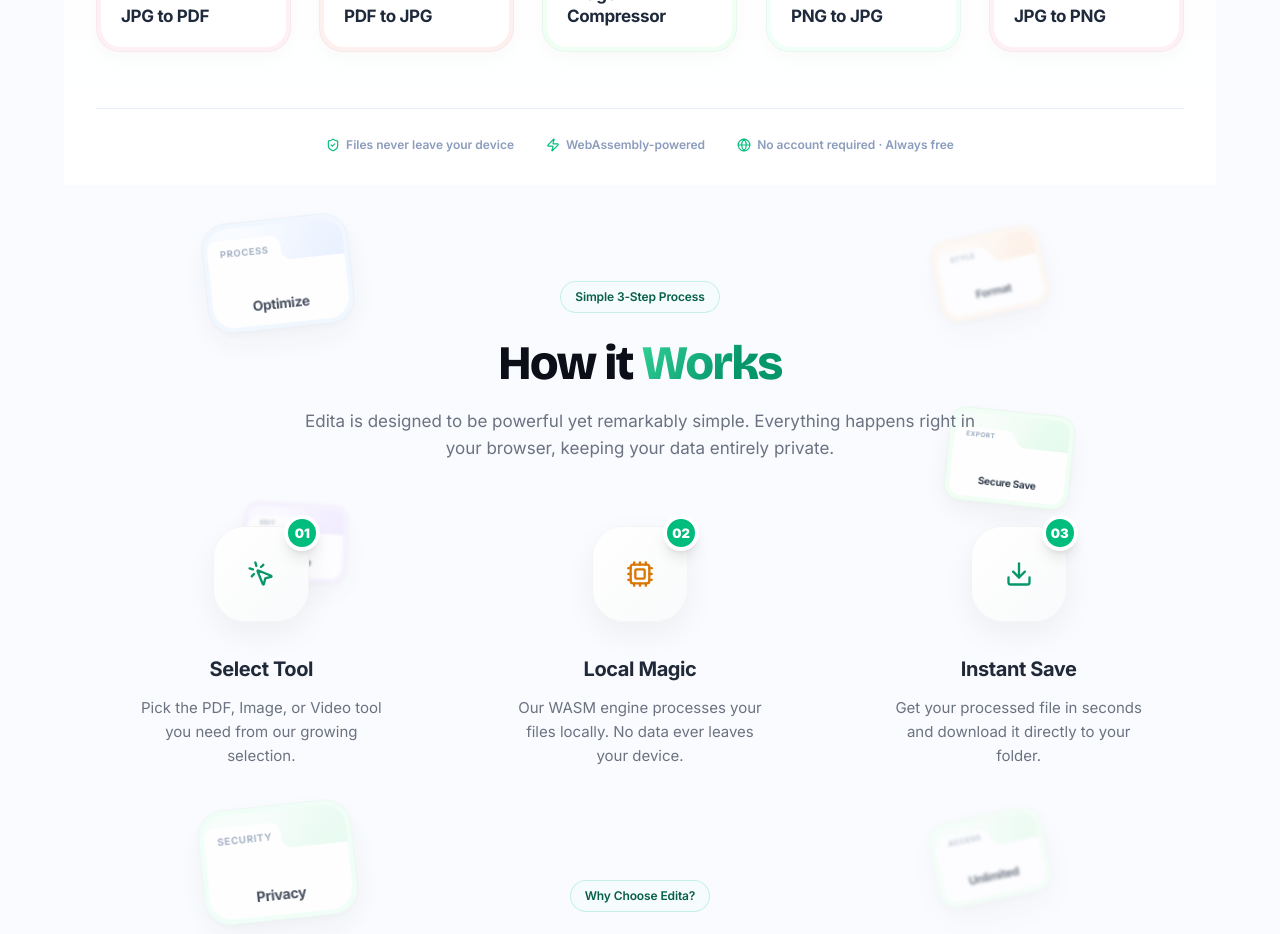
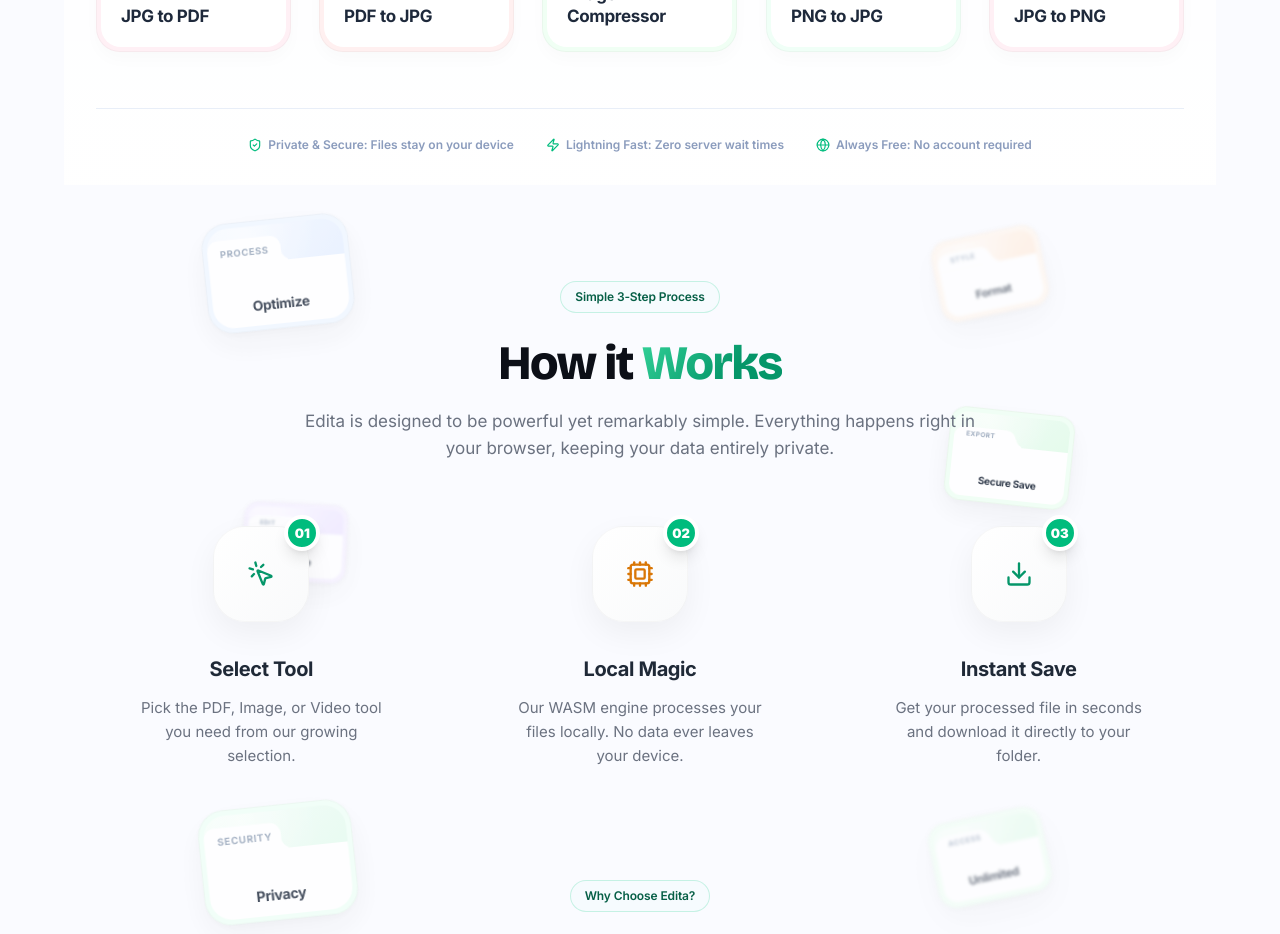
Before and after one commit to siddharth-fr/edita, a Next.js app: page / in a window 1280 px wide. Shown: the part 1180-2114 px from the top of the page. Built offline with nearby package versions, Linux system fonts and the light colour scheme.

Commit message:
better home ui

```diff
--- a/src/app/HomeClient.tsx
+++ b/src/app/HomeClient.tsx
@@ -342,9 +342,9 @@
           className="mt-14 pt-7 flex flex-wrap items-center justify-center gap-x-8 gap-y-3 text-xs font-semibold"
           style={{ borderTop: '1px solid #e8eef8', color: '#8b9cbd' }}
         >
-          <span className="flex items-center gap-1.5"><ShieldCheck className="w-3.5 h-3.5 text-emerald-500" />Files never leave your device</span>
-          <span className="flex items-center gap-1.5"><Zap className="w-3.5 h-3.5 text-emerald-500" />WebAssembly-powered</span>
-          <span className="flex items-center gap-1.5"><Globe className="w-3.5 h-3.5 text-emerald-500" />No account required · Always free</span>
+          <span className="flex items-center gap-1.5"><ShieldCheck className="w-3.5 h-3.5 text-emerald-500" />Private & Secure: Files stay on your device</span>
+          <span className="flex items-center gap-1.5"><Zap className="w-3.5 h-3.5 text-emerald-500" />Lightning Fast: Zero server wait times</span>
+          <span className="flex items-center gap-1.5"><Globe className="w-3.5 h-3.5 text-emerald-500" />Always Free: No account required</span>
         </div>
       </section>
 
```
